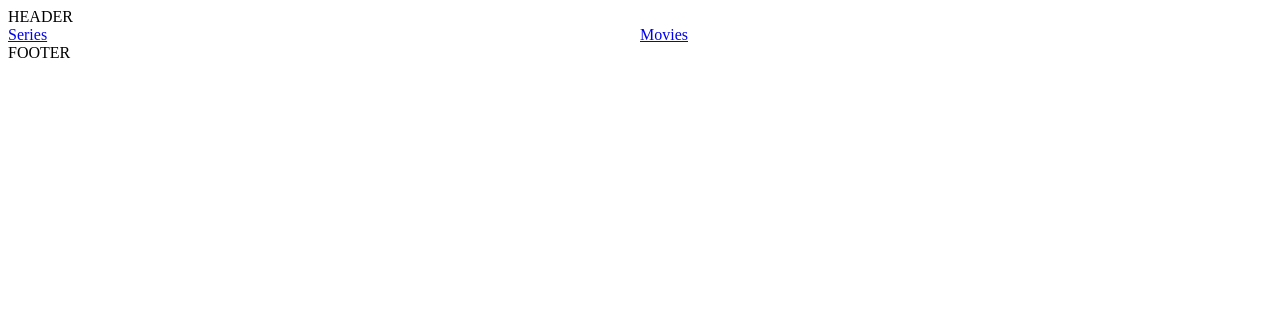
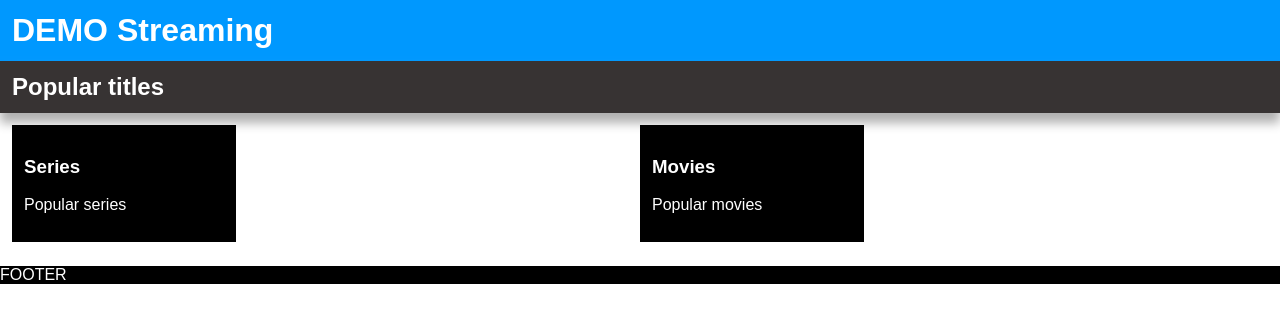
Before and after one commit to brcarey/stan-test, a React app: page / in a window 1280 px wide. Shown: the top 322 px of the page. Built offline with nearby package versions, Linux system fonts and the light colour scheme.

Commit message:
layout and styling to match the spec (still got a ways to go)

```diff
--- a/src/components/entries.tsx
+++ b/src/components/entries.tsx
@@ -63,7 +63,15 @@ export class Entries extends React.Component<EntriesProps, EntriesState> {
         }
 
         const tiles = this.state.items.map((x:Item, index:number) => {
-            return <div className="col" key={index}>{x.title}</div>
+            const image = x.images['Poster Art'];
+            return (
+                <div className="col" key={index}>
+                    <div className="tile">
+                        <img src={image.url} />
+                        <h4>{x.title}</h4>
+                    </div>
+                </div>
+            );
         });
 
         return <div className="flex-grid">{tiles}</div>;
--- a/src/components/home.tsx
+++ b/src/components/home.tsx
@@ -5,14 +5,20 @@ export const Home = (props:any) => {
     return (
         <div className="flex-grid">
             <div className="col">
-                <Link to="/series">
-                    Series
-                </Link>
+                <div className="tile">
+                    <Link to="/series">
+                        <h3>Series</h3>
+                        <p>Popular series</p>
+                    </Link>
+                </div>
             </div>
             <div className="col">
-                <Link to="/movies">
-                    Movies
-                </Link>
+                <div className="tile">
+                    <Link to="/movies">
+                        <h3>Movies</h3>
+                        <p>Popular movies</p>
+                    </Link>
+                </div>
             </div>
         </div>);
 };
--- a/src/layout/footer.tsx
+++ b/src/layout/footer.tsx
@@ -1,5 +1,5 @@
 import * as React from 'react';
 
 export const Footer = (props:any) => {
-    return <div>FOOTER</div>;
+    return <div className="footer">FOOTER</div>;
 }
--- a/src/layout/header.tsx
+++ b/src/layout/header.tsx
@@ -1,5 +1,15 @@
 import * as React from 'react';
+import {Link} from 'react-router';
 
 export const Header = (props:any) => {
-    return <div>HEADER</div>;
+    return (
+        <div>
+            <div className="header">
+                <h1>DEMO Streaming</h1>
+            </div>
+            <div className="sub-header">
+                <h2><Link to='/'>Popular titles</Link></h2>
+            </div>
+        </div>
+    );
 }
--- a/src/styles.less
+++ b/src/styles.less
@@ -1,9 +1,64 @@
+body {
+    font-family: 'Raleway', sans-serif;
+    margin: 0;
+}
+
+h1, h2 {
+    color: #fff;
+    margin: 0;
+}
+
+.header {
+    box-shadow: 0px 10px 10px 0px rgba(176,176,176,1);
+    background: rgba(0,152,254,1);
+    padding: 12px;
+}
+
+.sub-header {
+    box-shadow: 0px 10px 10px 0px rgba(176,176,176,1);
+    background: rgba(55,51,51,1);
+    padding: 12px;
+}
+
+.sub-header h2 a {
+    color: #fff;
+    text-decoration: none;
+}
+
+.content {
+    padding: 12px;
+}
+
+.footer {
+    background: #000;
+    color: #fff;
+}
+
 .flex-grid {
     display: flex;
+    flex-flow: row wrap;
+}
 
-    .col {
-        flex: 1;
-    }
+.flex-grid .col {
+    flex: 1;
+}
+
+.tile {
+    padding: 12px;
+    width: 200px;
+    background: #000;
+    color: #fff;
+    margin-bottom: 12px;
+}
+
+.tile a {
+    color: #fff;
+    text-decoration: none;
+}
+
+.tile img {
+    width:80%;
+    height: auto;
 }
 
 @media (max-width: 400px) {
@@ -11,3 +66,15 @@
         display: block;
     }
 }
+
+@media (max-width:992px) {
+    .col {
+        flex-basis: 25%;
+    }
+}
+
+@media (max-width:640px) {
+    .col {
+        flex-basis: 50%;
+    }
+}
```
Also changed, not shown: src/layout/layout.tsx (+7 -5 lines).
